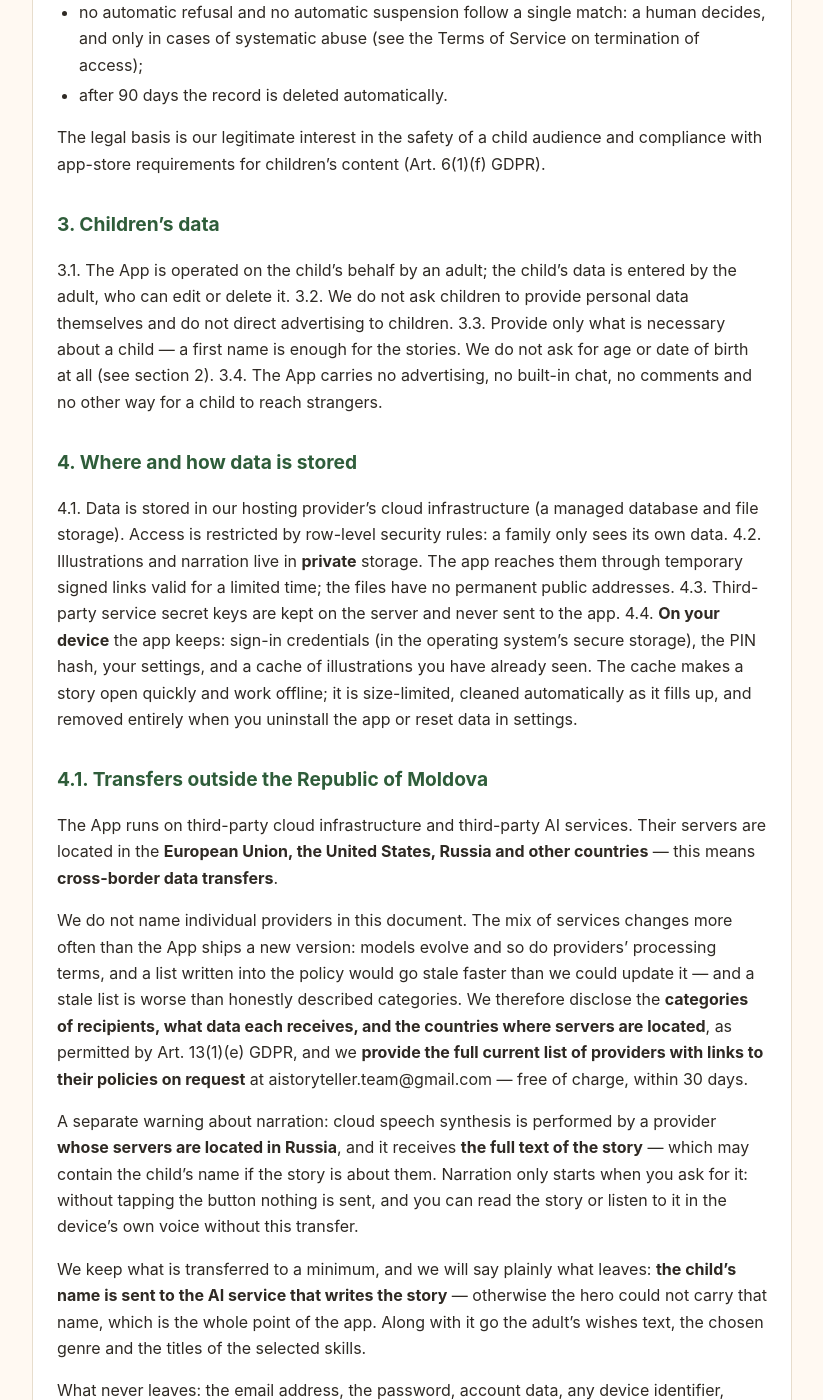
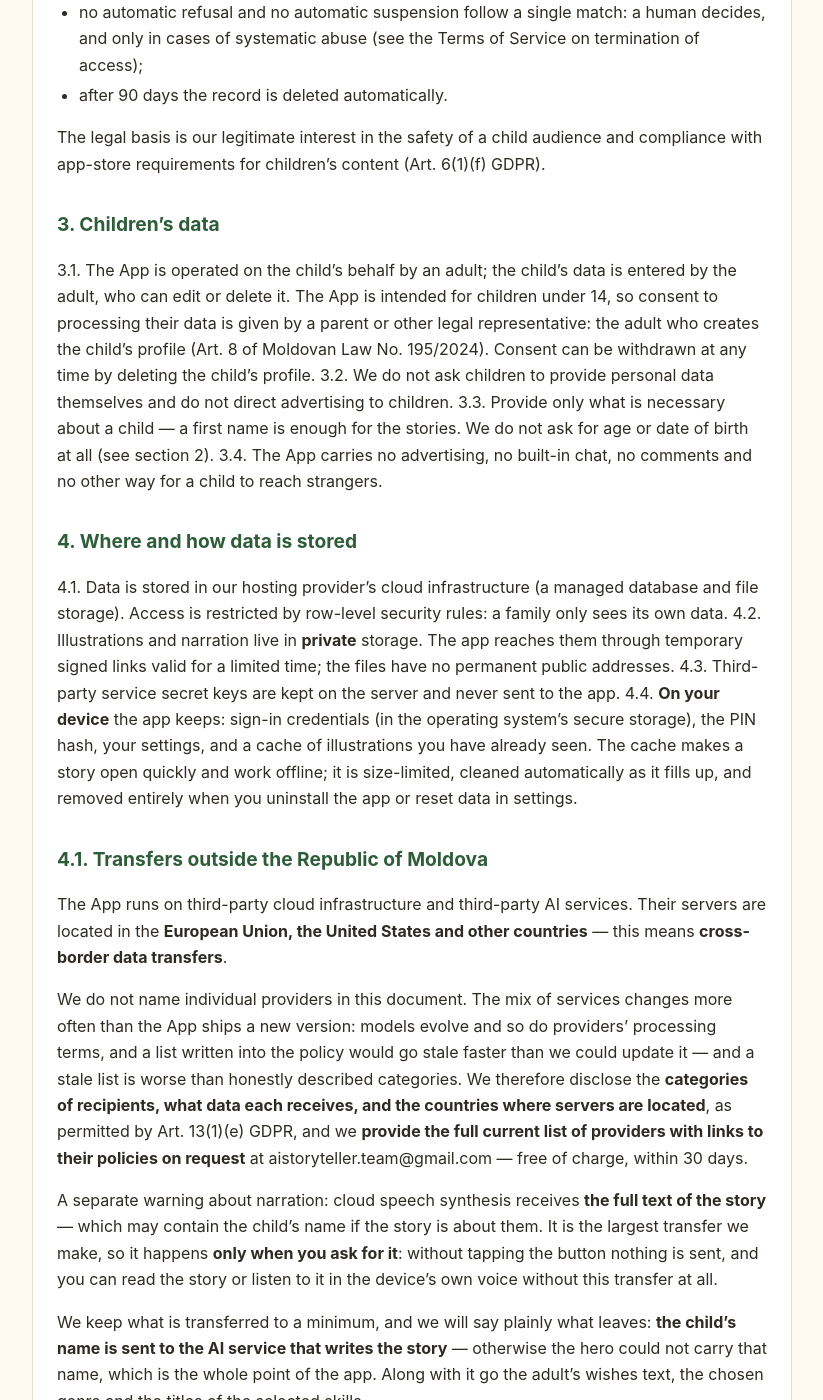
Before and after one commit to AIStorytellerTeam/privacy-policy, a Jekyll site: the page built from privacy.en.md, in a window 1280 px wide and 1400 px high, scrolled down 2351 px. Shown: the whole window, without its empty margins (228-1051 px from the left). Built offline with Jekyll 4.4.1, drawn with Linux system fonts in a browser that asks for light colours; some of the changed text lies outside the part shown.

```diff
--- a/privacy.en.md
+++ b/privacy.en.md
@@ -104,7 +104,11 @@ and compliance with app-store requirements for children's content
 
 ## 3. Children's data
 3.1. The App is operated on the child's behalf by an adult; the child's data is
-entered by the adult, who can edit or delete it.
+entered by the adult, who can edit or delete it. The App is intended for
+children under 14, so consent to processing their data is given by a parent or
+other legal representative: the adult who creates the child's profile
+(Art. 8 of Moldovan Law No. 195/2024). Consent can be withdrawn at any time by
+deleting the child's profile.
 3.2. We do not ask children to provide personal data themselves and do not direct
 advertising to children.
 3.3. Provide only what is necessary about a child — a first name is enough for
@@ -128,8 +132,8 @@ removed entirely when you uninstall the app or reset data in settings.
 
 ## 4.1. Transfers outside the Republic of Moldova
 The App runs on third-party cloud infrastructure and third-party AI services.
-Their servers are located in the **European Union, the United States, Russia and
-other countries** — this means **cross-border data transfers**.
+Their servers are located in the **European Union, the United States and other
+countries** — this means **cross-border data transfers**.
 
 We do not name individual providers in this document. The mix of services
 changes more often than the App ships a new version: models evolve and so do
@@ -141,12 +145,11 @@ by Art. 13(1)(e) GDPR, and we **provide the full current list of providers with
 links to their policies on request** at aistoryteller.team@gmail.com — free of
 charge, within 30 days.
 
-A separate warning about narration: cloud speech synthesis is performed by a
-provider **whose servers are located in Russia**, and it receives **the full
+A separate warning about narration: cloud speech synthesis receives **the full
 text of the story** — which may contain the child's name if the story is about
-them. Narration only starts when you ask for it: without tapping the button
-nothing is sent, and you can read the story or listen to it in the device's own
-voice without this transfer.
+them. It is the largest transfer we make, so it happens **only when you ask for
+it**: without tapping the button nothing is sent, and you can read the story or
+listen to it in the device's own voice without this transfer at all.
 
 We keep what is transferred to a minimum, and we will say plainly what leaves:
 **the child's name is sent to the AI service that writes the story** —
@@ -165,7 +168,8 @@ we send nothing that relates to your child personally.
 
 Transfers are made under contracts with those providers that include Standard
 Contractual Clauses (SCC) or equivalent safeguards, as required by Chapter V of
-the GDPR and Articles 32-33 of Law No. 133/2011 of the Republic of Moldova.
+the GDPR and Law No. 195/2024 of the Republic of Moldova on Personal Data
+Protection.
 
 ## 5. Categories of recipients (sub-processors)
 Below are all categories of third-party processors and what each one receives.
@@ -179,7 +183,7 @@ The names of the specific providers are supplied on request — see section 4.1.
   **can** end up in that description: the model writes it, not us, and we are
   not in a position to promise otherwise.
 - **Cloud speech-synthesis service** (only when you ask for it) — the full story
-  text, including the hero's name. Servers located in Russia, see section 4.1.
+  text, including the hero's name. See section 4.1.
 - **Parent-voice synthesis service** (only when you ask for it, and only if the
   feature is enabled) — an adult's voice sample and the story text.
 - **Cloud infrastructure: database, authentication, file storage** — all account
@@ -211,8 +215,8 @@ and update the effective date at the top of the document.
 
 ## 6. Legal bases
 The controller is located in the Republic of Moldova, and processing is carried
-out in accordance with Law No. 133/2011 of the Republic of Moldova on the
-Protection of Personal Data. For users in the European Union we also rely on the
+out in accordance with Law No. 195/2024 of the Republic of Moldova on Personal
+Data Protection (in force since 23 August 2026). For users in the European Union we also rely on the
 GDPR.
 Grounds for processing: performance of the contract (providing the App's
 features), consent (where applicable) and our legitimate interests (security,
@@ -233,7 +237,7 @@ Infrastructure backups are overwritten on the provider's cycle (up to 7 days),
 after which nothing remains there either.
 
 7.3. Specific retention periods for the rest:
-- anti-abuse logs (request timestamps) — up to 24 hours;
+- anti-abuse logs (request timestamps) — up to 24 hours; the family's illustration-redraw counter — up to 30 days;
 - the text of special wishes for a story — 90 days (see section 2.2), then
   deleted automatically;
 - generation logs (time, plan, success/error) — up to 12 months, after which
```
Also changed, not shown: other parts of privacy.en.md (+1 -1 lines), privacy.md (+17 -13 lines).
